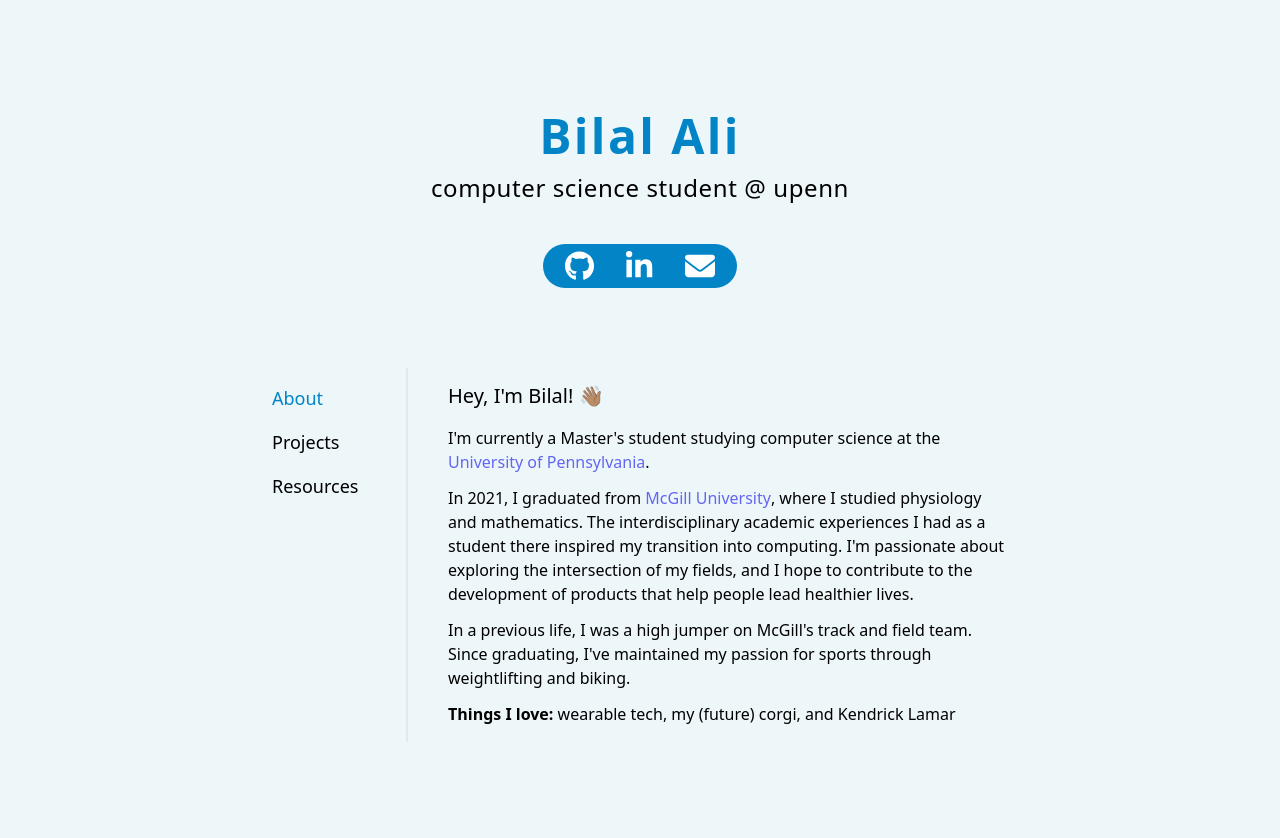
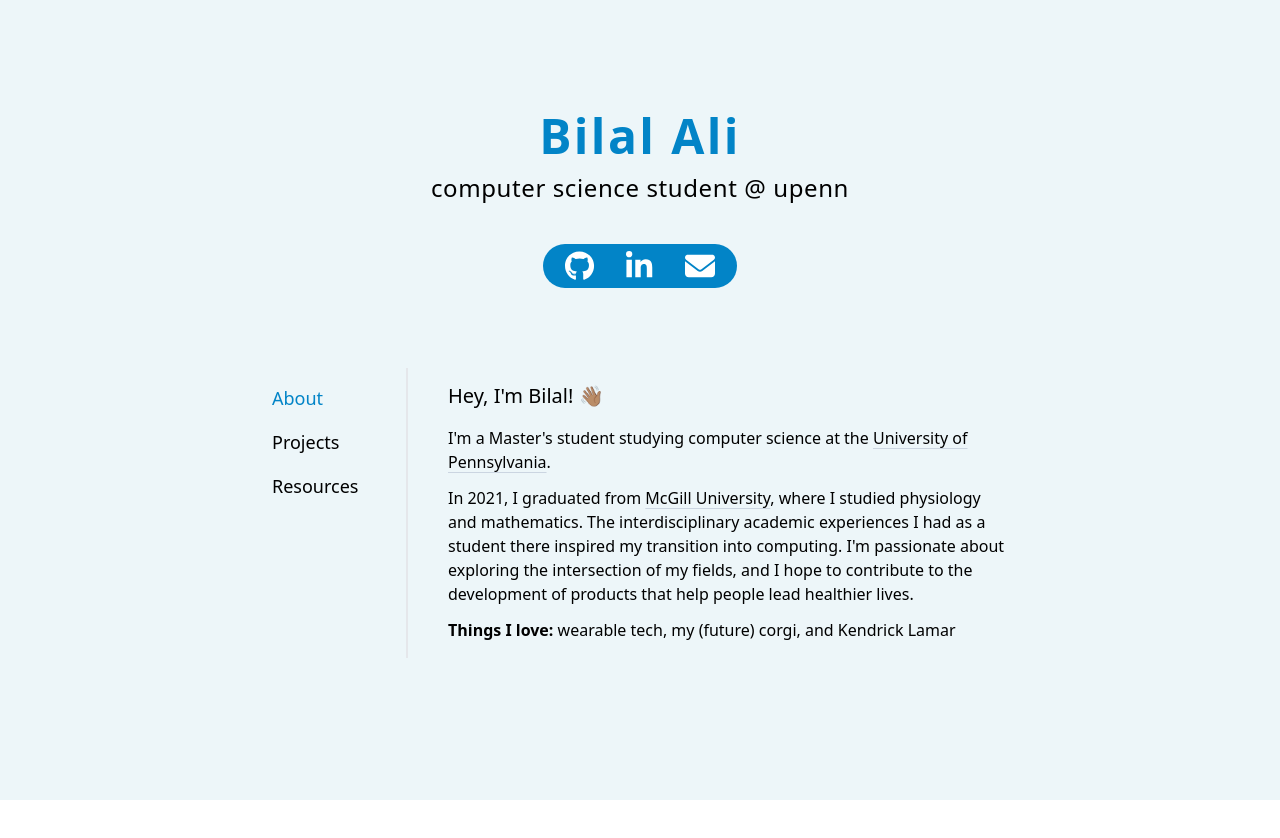
Before and after one commit to bilala45/personal-website, a React (Create React App) app: page /about in a window 1280 px wide. Shown: the top 838 px of the page. After the commit the page ends 800 px from the top, so only its background shows below. Built offline with nearby package versions, Linux system fonts and the light colour scheme.

Commit message:
Update styling for links

```diff
--- a/src/components/About.js
+++ b/src/components/About.js
@@ -6,9 +6,9 @@ const About = () => {
         Hey, I'm Bilal! &#128075;&#127997;
       </div>
       <div className="pt-3 md:pt-4">
-        I'm currently a Master's student studying computer science at the{" "}
+        I'm a Master's student studying computer science at the{" "}
         <a
-          className="text-indigo-500 font-medium hover:underline underline-offset-2 decoration-[3px] hover:ease-in"
+          className="underline hover:text-sky-600 underline-offset-4 decoration-1 decoration-slate-300"
           href="https://www.upenn.edu/"
         >
           University of Pennsylvania
@@ -18,7 +18,7 @@ const About = () => {
       <div className="pt-3">
         In 2021, I graduated from{" "}
         <a
-          className="text-indigo-500 font-medium hover:underline underline-offset-2 decoration-[3px]"
+          className="underline hover:text-sky-600 underline-offset-4 decoration-1 decoration-slate-300"
           href="https://www.mcgill.ca/"
         >
           McGill University
@@ -30,11 +30,6 @@ const About = () => {
         help people lead healthier lives.
       </div>
       <div className="pt-3">
-        In a previous life, I was a high jumper on McGill's track and field
-        team. Since graduating, I've maintained my passion for sports through
-        weightlifting and biking.
-      </div>
-      <div className="pt-3">
         <span className="font-semibold">Things I love:</span> wearable tech, my
         (future) corgi, and Kendrick Lamar
       </div>
--- a/src/components/NavLink.js
+++ b/src/components/NavLink.js
@@ -8,7 +8,7 @@ const NavLink = ({ title }) => {
   };
 
   return (
-    <div className="mt-4 font-medium text-lg w-fit hover:text-sky-600 hover:underline underline-offset-2 decoration-4 cursor-pointer">
+    <div className="mt-4 font-medium text-lg w-fit hover:text-sky-600 hover:underline underline-offset-4 decoration-4 cursor-pointer">
       <div
         onClick={handleClick}
         className={
--- a/src/components/ProjectLink.js
+++ b/src/components/ProjectLink.js
@@ -4,7 +4,7 @@ const ProjectLink = ({ icon, link, name }) => (
   <span className="mr-6">
     <FontAwesomeIcon icon={icon} />
     <a href={link}>
-      <span className="ml-2 font-medium text-indigo-500 hover:underline decoration-4 underline-offset-2">
+      <span className="ml-2 underline hover:text-sky-600 underline-offset-4 decoration-1 decoration-slate-300">
         {name}
       </span>
     </a>
--- a/src/components/ResourceBook.js
+++ b/src/components/ResourceBook.js
@@ -6,7 +6,7 @@ const ResourceBook = ({ name, author, link }) => (
     <FontAwesomeIcon className="ml-1.5 mr-2.5" icon={faBook} />
 
     <a
-      className="text-indigo-500 font-medium hover:underline decoration-[3px] underline-offset-2 decoration-indigo-500"
+      className="underline hover:text-sky-600 underline-offset-4 decoration-1 decoration-slate-300"
       href={link}
     >
       <span className="italic">{name}</span> (by {author})
--- a/src/components/ResourceClass.js
+++ b/src/components/ResourceClass.js
@@ -5,7 +5,7 @@ const ResourceClass = ({ name, link }) => (
   <div className="pt-2">
     <FontAwesomeIcon className="ml-[5px] mr-2.5" icon={faLandmark} />
     <a
-      className="text-indigo-500 font-medium hover:underline decoration-[3px] underline-offset-2 decoration-indigo-500"
+      className="underline hover:text-sky-600 underline-offset-4 decoration-1 decoration-slate-300"
       href={link}
     >
       {name}
--- a/src/components/ResourceVideo.js
+++ b/src/components/ResourceVideo.js
@@ -8,7 +8,7 @@ const ResourceVideo = ({ author, name, link }) => {
         <div>
           <FontAwesomeIcon className="ml-1 mr-2" icon={faYoutube} />
           <a
-            className="text-indigo-500 font-medium hover:underline decoration-[3px] underline-offset-2 decoration-indigo-500"
+            className="underline hover:text-sky-600 underline-offset-4 decoration-1 decoration-slate-300"
             href={link}
           >
             {author} ({name})
@@ -19,7 +19,7 @@ const ResourceVideo = ({ author, name, link }) => {
           {" "}
           <FontAwesomeIcon className="ml-1 mr-2" icon={faYoutube} />
           <a
-            className="text-indigo-500 font-medium hover:underline decoration-[3px] underline-offset-2 decoration-indigo-500"
+            className="underline hover:text-sky-600 underline-offset-4 decoration-1 decoration-slate-300"
             href={link}
           >
             {author}'s <span className="italic">{name}</span> playlist
```
